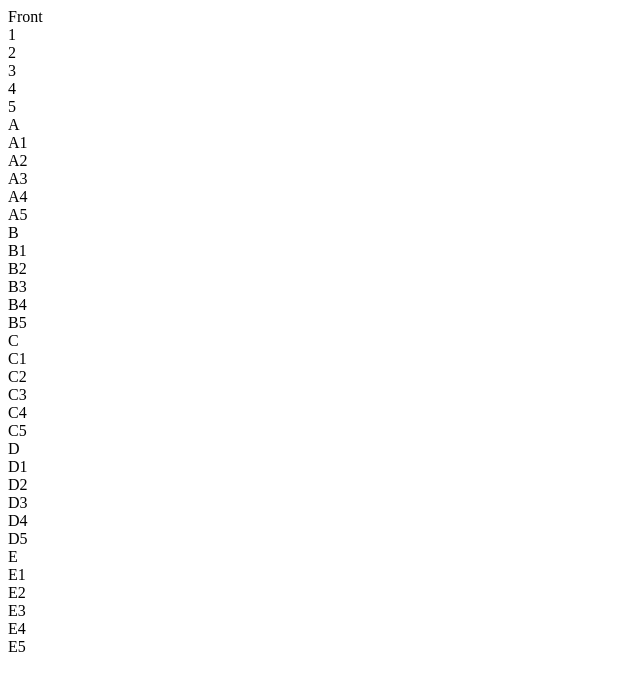
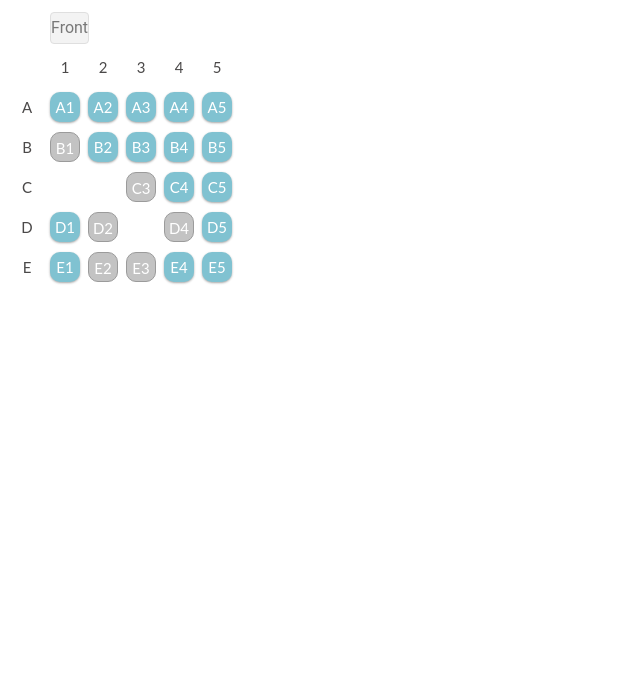
Before and after one commit to omahili/seatchart.js, a plain HTML site: page examples/example01.html in a window 1280 px wide. Shown: the whole page, without its empty margins (0-640 px from the left). Drawn offline with Linux system fonts and the light colour scheme.

Commit message:
added some basic style for the seat map, updated example01

```diff
--- a/examples/example01.html
+++ b/examples/example01.html
@@ -29,7 +29,7 @@
                 </div>
                 <div class="seatChart-row">
                     <div class="seatChart-seat index">B</div>
-                    <div class="seatChart-seat available" id="1_0">B1</div>
+                    <div class="seatChart-seat unavailable" id="1_0">B1</div>
                     <div class="seatChart-seat available" id="1_1">B2</div>
                     <div class="seatChart-seat available" id="1_2">B3</div>
                     <div class="seatChart-seat available" id="1_3">B4</div>
@@ -37,25 +37,25 @@
                 </div>
                 <div class="seatChart-row">
                     <div class="seatChart-seat index">C</div>
-                    <div class="seatChart-seat available" id="2_0">C1</div>
-                    <div class="seatChart-seat available" id="2_1">C2</div>
-                    <div class="seatChart-seat available" id="2_2">C3</div>
+                    <div class="seatChart-seat blank" id="2_0">C1</div>
+                    <div class="seatChart-seat blank" id="2_1">C2</div>
+                    <div class="seatChart-seat unavailable" id="2_2">C3</div>
                     <div class="seatChart-seat available" id="2_3">C4</div>
                     <div class="seatChart-seat available" id="2_4">C5</div>
                 </div>
                 <div class="seatChart-row">
                     <div class="seatChart-seat index">D</div>
                     <div class="seatChart-seat available" id="3_0">D1</div>
-                    <div class="seatChart-seat available" id="3_1">D2</div>
-                    <div class="seatChart-seat available" id="3_2">D3</div>
-                    <div class="seatChart-seat available" id="3_3">D4</div>
+                    <div class="seatChart-seat unavailable" id="3_1">D2</div>
+                    <div class="seatChart-seat blank" id="3_2">D3</div>
+                    <div class="seatChart-seat unavailable" id="3_3">D4</div>
                     <div class="seatChart-seat available" id="3_4">D5</div>
                 </div>
                 <div class="seatChart-row">
                     <div class="seatChart-seat index">E</div>
                     <div class="seatChart-seat available" id="4_0">E1</div>
-                    <div class="seatChart-seat available" id="4_1">E2</div>
-                    <div class="seatChart-seat available" id="4_2">E3</div>
+                    <div class="seatChart-seat unavailable" id="4_1">E2</div>
+                    <div class="seatChart-seat unavailable" id="4_2">E3</div>
                     <div class="seatChart-seat available" id="4_3">E4</div>
                     <div class="seatChart-seat available" id="4_4">E5</div>
                 </div>
--- a/src/css/seatchart.css
+++ b/src/css/seatchart.css
@@ -0,0 +1,76 @@
+/* Seat map css */
+
+.seatChart-container {
+    user-select: none;
+    -webkit-user-select: none;
+    -moz-user-select: none;
+    -ms-user-select: none;
+    font-family: "RobotoDraft", "Roboto", sans-serif;
+}
+
+.seatChart-row {
+    height: 40px;
+}
+
+.seatChart-seat {
+    color: white;
+    border-radius: 10px;
+    -webkit-border-radius: 10px;
+    -moz-border-radius: 10px;
+    -ms-border-radius: 4px;
+    height: 30px;
+    width: 30px;
+    margin: 4px;
+    line-height: 30px;
+    float: left;
+    text-align: center;
+    vertical-align: middle;
+    font-size: 15px;
+    font-family: "Lato", sans-serif;
+}
+
+.seatChart-front {
+    color: #787878;
+    border: 1px solid #dfdfdf;
+    border-radius: 4px;
+    -webkit-border-radius: 4px;
+    -moz-border-radius: 4px;
+    -ms-border-radius: 4px;
+    height: 30px;
+    line-height: 30px;
+    margin: 4px 4px 4px 4px;
+    float: left;
+    text-align: center;
+    vertical-align: middle;
+    background-color: #f3f3f3;
+}
+
+.seatChart-seat.index {
+    background-color: transparent;
+    color: #4b4949;
+}
+
+.seatChart-seat.blank {
+    background-color: transparent;
+    color: transparent;
+}
+
+.seatChart-seat.available {
+    cursor: pointer;
+    background-color: #80c2d1;
+    box-shadow: 0 1px 3px rgba(0, 0, 0, 0.12), 0 1px 2px rgba(0 , 0, 0, 0.24);
+}
+
+.seatChart-seat.available:hover {
+    background-color: #95dceb;
+    box-shadow: none;
+}
+
+.seatChart-seat.unavailable {
+    /* because border adds 2 px in width and height */
+    width: 28px;
+    height: 28px;
+    background-color: #c3c3c3;
+    border: 1px solid #9b9b9b;
+    cursor: not-allowed;
+}
```
